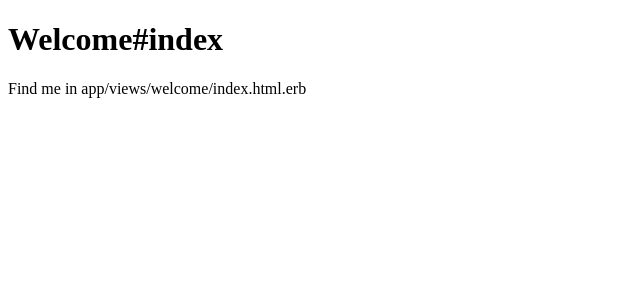
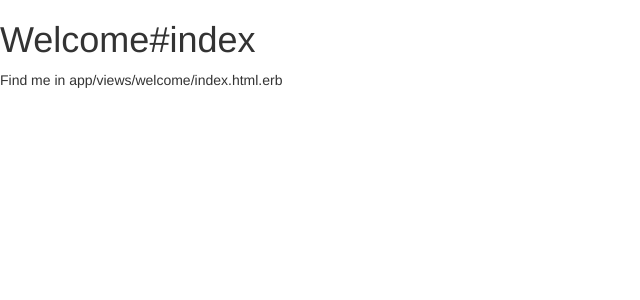
Before and after one commit to theandrewykim/sound_traveling, a Rails app: page / in a window 1280 px wide. Shown: the top 300 px of the page, without its empty margins (0-640 px from the left). Run offline with Rails 7, Linux system fonts and the light colour scheme; style sheets or scripts are compiled from the project's sources; some libraries are stand-ins or nearby versions.

Commit message:
Add Bootstrap

```diff
--- a/app/assets/javascripts/application.js
+++ b/app/assets/javascripts/application.js
@@ -11,5 +11,6 @@
 // about supported directives.
 //
 //= require jquery
+//= require bootstrap-sprockets
 //= require jquery_ujs
 //= require_tree .
--- a/app/assets/stylesheets/application.css
+++ b/app/assets/stylesheets/application.scss
@@ -10,6 +10,7 @@
  * defined in the other CSS/SCSS files in this directory. It is generally better to create a new
  * file per style scope.
  *
- *= require_tree .
- *= require_self
  */
+
+@import "bootstrap-sprockets";
+@import "bootstrap";
```
Also changed, not shown: Gemfile, Gemfile.lock.
